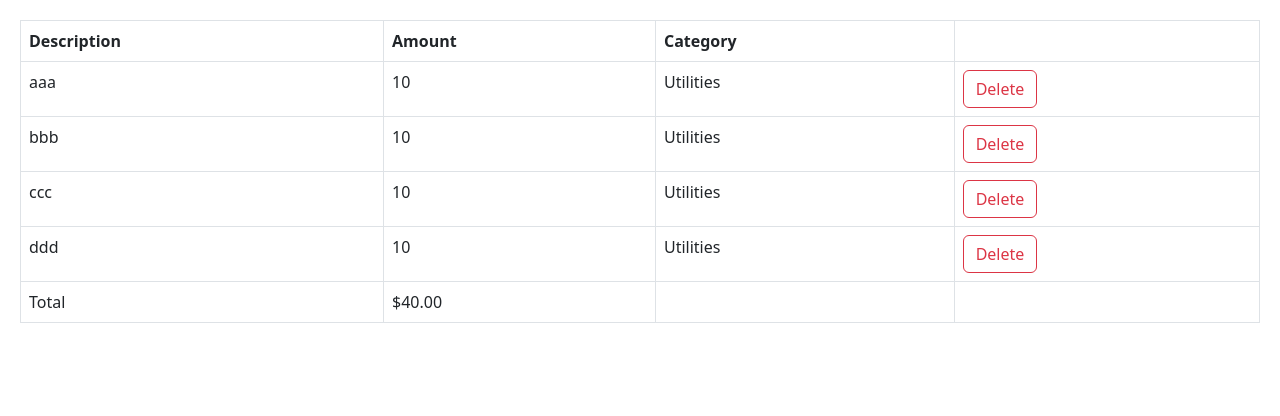
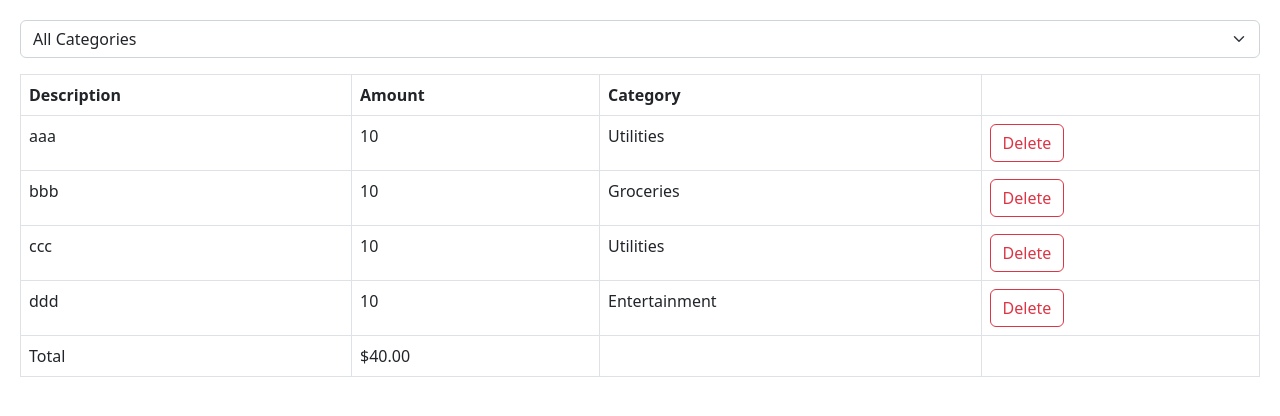
Before and after one commit to JaspalSingh1998/react-hook-form-zod, a React (Vite) app: page / in a window 1280 px wide. Shown: the top 416 px of the page. Built offline with nearby package versions, Linux system fonts and the light colour scheme.

Commit message:
Added Expense Filter

```diff
--- a/src/App.tsx
+++ b/src/App.tsx
@@ -1,18 +1,24 @@
 import { useState } from "react"
+import ExpenseFilter from "./expense-tracker/components/ExpenseFilter"
 import ExpenseList from "./expense-tracker/components/ExpenseList"
 
 function App() {
-
+  const [selectedFilter, setSelectedFilter] = useState('');
   const [expenses, setExpenses] = useState([
     {id: 1, description: 'aaa', amount: 10, category: 'Utilities'},
-    {id: 2, description: 'bbb', amount: 10, category: 'Utilities'},
+    {id: 2, description: 'bbb', amount: 10, category: 'Groceries'},
     {id: 3, description: 'ccc', amount: 10, category: 'Utilities'},
-    {id: 4, description: 'ddd', amount: 10, category: 'Utilities'},
+    {id: 4, description: 'ddd', amount: 10, category: 'Entertainment'},
   ])
+
+  const visibleExpenses = selectedFilter ? expenses.filter(e => e.category === selectedFilter) : expenses;
 
   return (
     <div>
-      <ExpenseList expenses={expenses} onDelete={(id) => setExpenses(expenses.filter(e => e.id !== id))} />
+      <div className="mb-3">
+        <ExpenseFilter onSelectCategory={(category) => setSelectedFilter(category)}/>
+      </div>
+      <ExpenseList expenses={visibleExpenses} onDelete={(id) => setExpenses(expenses.filter(e => e.id !== id))} />
     </div>
   )
 }
--- /dev/null
+++ b/src/expense-tracker/components/ExpenseFilter.tsx
@@ -0,0 +1,17 @@
+
+interface Props {
+    onSelectCategory: (category: string) => void;
+}
+
+const ExpenseFilter = ({onSelectCategory}: Props) => {
+  return (
+    <select className="form-select" onChange={(event) => onSelectCategory(event.target.value)}>
+        <option value="">All Categories</option>
+        <option value="Groceries">Groceries</option>
+        <option value="Utilities">Utilities</option>
+        <option value="Entertainment">Entertainment</option>
+    </select>
+  )
+}
+
+export default ExpenseFilter
```
